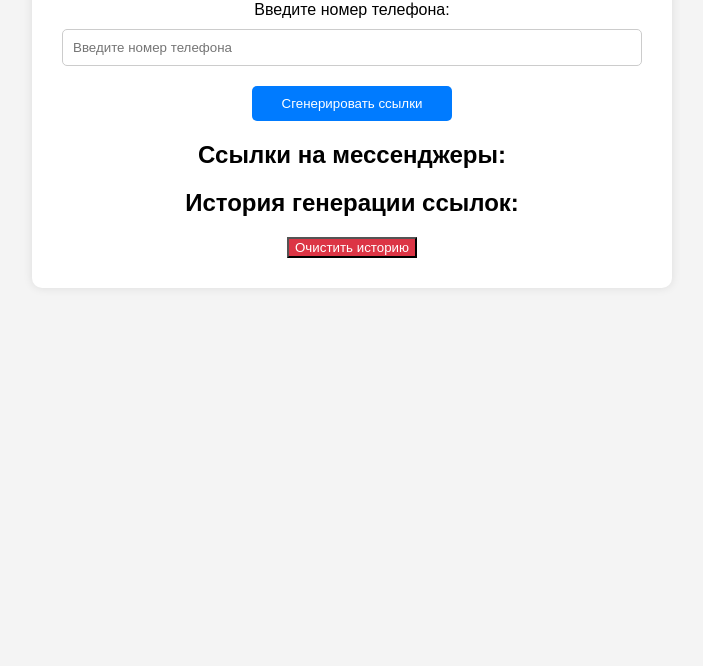
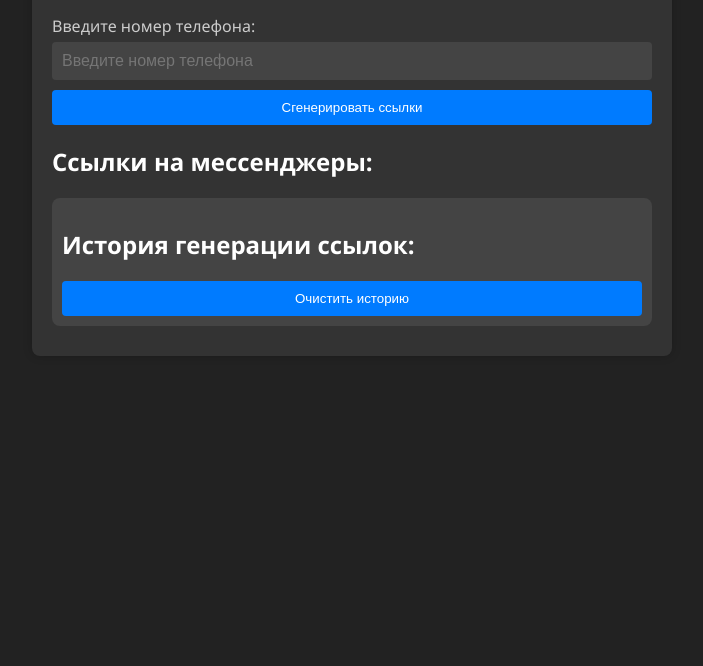
Before and after one commit to rvskr/mesrch, a website: page index.html in a window 1280 px wide. Shown: the part 134-800 px from the top of the page, without its empty margins (288-991 px from the left). Drawn offline with nearby package versions, Linux system fonts and the light colour scheme.

Commit message:
Update styles.css

```diff
--- a/styles.css
+++ b/styles.css
@@ -1,105 +1,94 @@
 body {
-    font-family: Arial, sans-serif;
     margin: 0;
     padding: 0;
-    background-color: #f4f4f4;
+    font-family: 'Segoe UI', Tahoma, Geneva, Verdana, sans-serif;
+    background-color: #222;
+    color: #fff;
 }
 
 .container {
-    width: 90%;
     max-width: 600px;
-    margin: 20px auto;
+    margin: 0 auto;
     padding: 20px;
-    background-color: #fff;
-    border-radius: 10px;
-    box-shadow: 0 0 10px rgba(0, 0, 0, 0.1);
+    background-color: #333;
+    border-radius: 8px;
+    box-shadow: 0 0 10px rgba(0, 0, 0, 0.2);
 }
 
 h1 {
     text-align: center;
-    margin-top: 0;
 }
 
 .form {
-    text-align: center;
+    margin-bottom: 20px;
 }
 
-.form label {
+label {
     display: block;
+    margin-bottom: 5px;
+    color: #ccc;
+}
+
+input[type="tel"] {
+    width: calc(100% - 20px);
+    padding: 10px;
+    font-size: 16px;
+    border: none;
+    border-radius: 4px;
+    background-color: #444;
+    color: #fff;
     margin-bottom: 10px;
 }
 
-.form input[type="tel"] {
-    width: calc(100% - 20px);
-    padding: 10px;
-    margin-bottom: 10px;
-    border: 1px solid #ccc;
-    border-radius: 5px;
-    box-sizing: border-box;
-}
-
-.form button {
-    width: calc(100% - 20px);
-    max-width: 200px;
-    padding: 10px;
+button {
+    width: 100%;
+    padding: 10px 20px;
     background-color: #007bff;
     color: #fff;
     border: none;
-    border-radius: 5px;
+    border-radius: 4px;
     cursor: pointer;
-    margin: 10px auto 0;
+}
+
+button:hover {
+    background-color: #0056b3;
+}
+
+.links {
+    margin-bottom: 20px;
+}
+
+.links a {
     display: block;
+    margin-bottom: 10px;
+    text-decoration: none;
+    padding: 10px;
+    background-color: #444;
+    border-radius: 4px;
+    color: #fff;
     transition: background-color 0.3s;
 }
 
-.form button:hover {
-    background-color: #0056b3;
+.links a:hover {
+    background-color: #666;
 }
 
-.links,
 .history {
-    margin-top: 20px;
-    text-align: center;
+    background-color: #444;
+    border-radius: 8px;
+    padding: 10px;
 }
 
-.links h2,
-.history h2 {
-    margin-top: 0;
-}
-
-.links #links,
-.history #history {
-    margin-top: 10px;
-}
-
-.links #links a,
-.history #history p {
-    display: block;
-    padding: 10px;
-    margin-bottom: 5px;
-    background-color: #f0f0f0;
-    text-decoration: none;
-    color: #333;
-    border-radius: 5px;
-}
-
-.links #links a:hover,
-.history #history p:hover {
-    background-color: #e0e0e0;
-}
-
-.history button {
-    background-color: #dc3545;
-    color: #fff;
-}
-
-.history button:hover {
-    background-color: #c82333;
+.history p {
+    margin: 5px 0;
+    padding: 5px;
+    background-color: #555;
+    border-radius: 4px;
 }
 
 #update {
     text-align: center;
-    color: #777;
-    font-size: 12px;
-    margin-top: 10px;
+    margin-bottom: 10px;
+    font-style: italic;
+    color: #ccc;
 }
```
